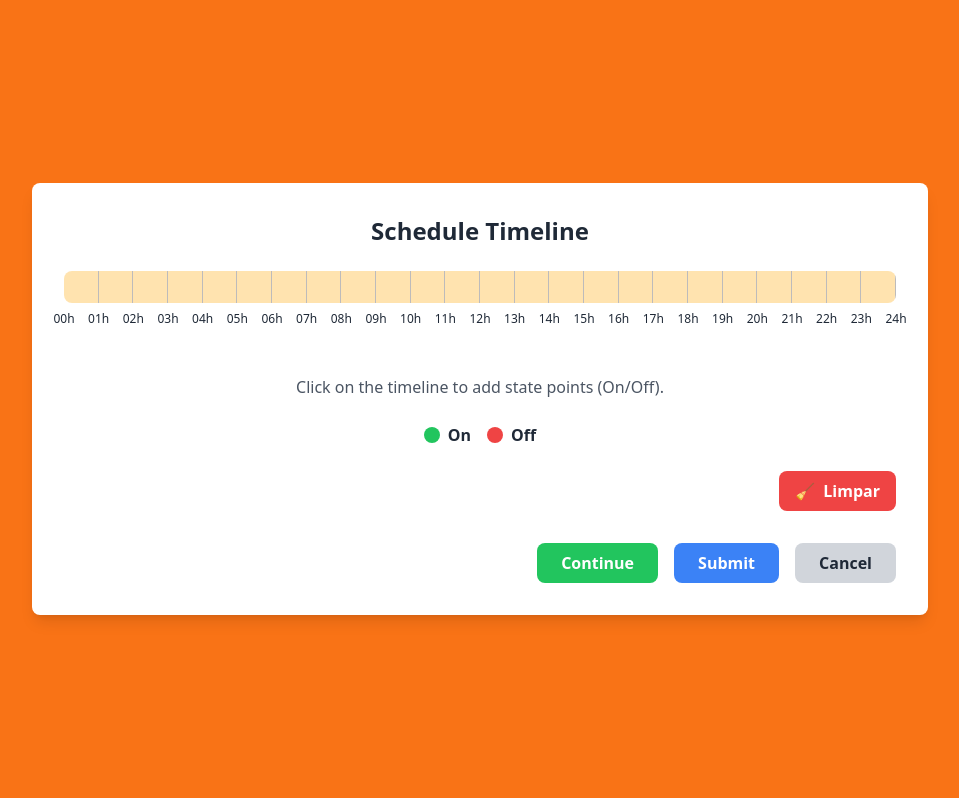
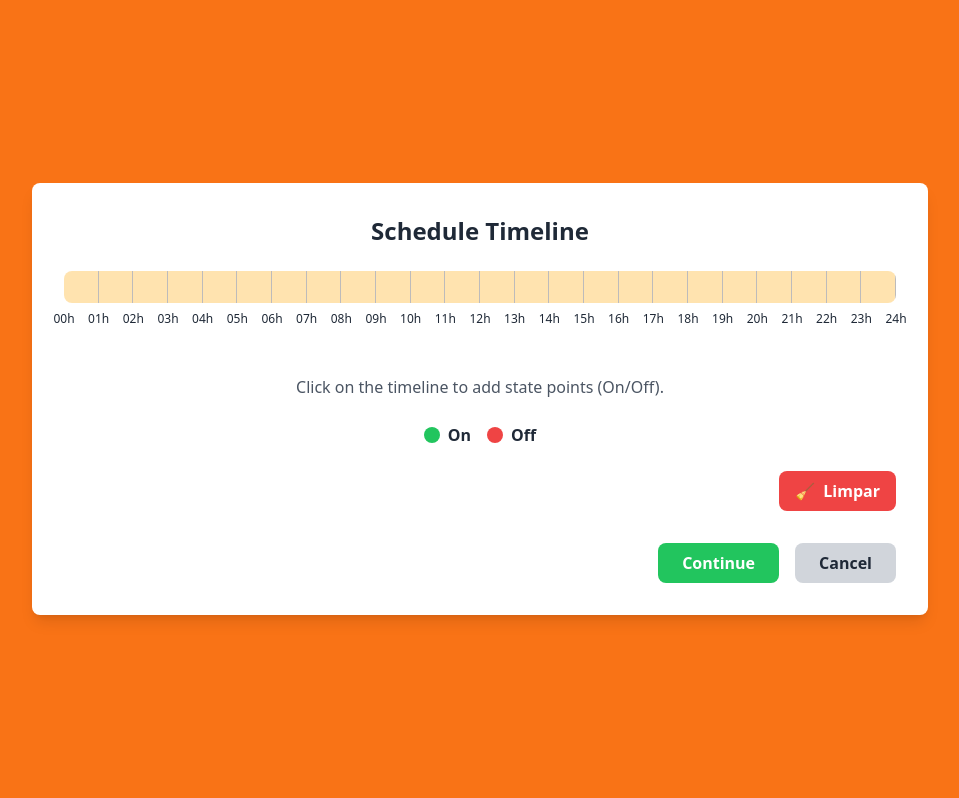
Before and after one commit to joaopblume/cloudboosting, a Django app: page /vm/1/schedule/ in a window 1280 px wide. Shown: the part 81-879 px from the top of the page, without its empty margins (160-1119 px from the left). Run offline with Django 5.2, Linux system fonts and the light colour scheme; the first user in the database is signed in; tables that the repository leaves empty hold one stand-in row (Sample ...); some libraries are stand-ins or nearby versions; some web fonts are replaced.

Commit message:
Backend receiving data from intervals and repetition data

```diff
--- a/cloudb/api_rest/templates/agendar_vm.html
+++ b/cloudb/api_rest/templates/agendar_vm.html
@@ -84,15 +84,7 @@
             <button type="button" id="continue-schedule" class="bg-green-500 hover:bg-green-600 text-white px-6 py-2 rounded-lg font-bold transition duration-300">
                 Continue
             </button>
-            <form method="post" action="{% url 'agendar_vm' instance_id=instance_id %}">
-                {% csrf_token %}
-                <input type="hidden" name="intervals" id="intervals-data">
-                <input type="hidden" name="repetition" id="repetition-data">
 
-
-                <button type="submit" id="submit-schedule" class="bg-blue-500 hover:bg-blue-600 text-white px-6 py-2 rounded-lg font-bold transition duration-300">
-                    Submit
-                </button>
             </form>
             <button type="button" class="bg-gray-300 hover:bg-gray-400 text-gray-800 px-6 py-2 rounded-lg font-bold transition duration-300">
                 Cancel
@@ -102,15 +94,17 @@
 </div>
 
 <!-- Tela de Repetições -->
+<!-- Tela de Repetições -->
 <div id="repetition-screen" class="is-hidden fixed inset-0 z-50 flex items-center justify-center">
-    <div class="bg-white rounded-lg shadow-lg w-11/12 max-w-4xl p-8">
+    <form method="post" action="{% url 'agendar_vm' instance_id=instance_id %}" id="schedule-form" class="bg-white rounded-lg shadow-lg w-11/12 max-w-4xl p-8">
+        {% csrf_token %}
         <h1 class="text-2xl font-bold text-gray-800 mb-6 text-center">Repetições</h1>
         <!-- Opções de Repetição -->
         <div class="flex justify-center mb-6">
-                <button id="weekly-option" class="repetition-option bg-orange-500 text-white active px-4 py-2 mx-2 rounded-lg font-semibold border border-gray-300 hover:bg-orange-500 hover:text-white transition active">
+            <button type="button" id="weekly-option" class="repetition-option bg-orange-500 text-white active px-4 py-2 mx-2 rounded-lg font-semibold border border-gray-300 hover:bg-orange-500 hover:text-white transition active">
                 Semanalmente
             </button>
-                <button id="specific-days-option" class="repetition-option px-4 py-2 mx-2 rounded-lg font-semibold border text-black border-gray-300 hover:bg-orange-500 hover:text-white transition">
+            <button type="button" id="specific-days-option" class="repetition-option px-4 py-2 mx-2 rounded-lg font-semibold border text-black border-gray-300 hover:bg-orange-500 hover:text-white transition">
                 Dia específico do mês
             </button>
         </div>
@@ -163,15 +153,21 @@
                 </div>
             </div>
         </div>
+
+        <!-- Campos Ocultos para Dados -->
+        <input type="hidden" name="intervals" id="intervals-data">
+        <input type="hidden" name="repetition" id="repetition-data">
+
         <!-- Botões de Ação -->
         <div class="flex justify-end space-x-4 mt-8">
             <button type="button" id="back-to-timeline" class="bg-gray-300 hover:bg-gray-400 text-gray-800 px-6 py-2 rounded-lg font-bold transition duration-300">
                 Voltar
             </button>
-            <button type="button" id="confirm-repetition" class="bg-green-500 hover:bg-green-600 text-white px-6 py-2 rounded-lg font-bold transition duration-300">
+            <button type="submit" id="confirm-repetition" class="bg-green-500 hover:bg-green-600 text-white px-6 py-2 rounded-lg font-bold transition duration-300">
                 Confirmar
             </button>
         </div>
+    </form>
 </div>
 
 <script>
@@ -288,16 +284,6 @@ document.addEventListener('DOMContentLoaded', function () {
         renderCalendar(currentDate);
     }
 
-    // Confirmar os dias selecionados
-    confirmRepetitionButton.addEventListener('click', function () {
-        const selectedDays = Array.from(document.querySelectorAll('.day-button.active')).map(button =>
-            button.textContent.trim()
-        );
-
-        console.log('Dias Selecionados:', selectedDays);
-        alert(`Você selecionou os dias: ${selectedDays.join(', ')}`);
-    });
-
     // Selecionar ou deselecionar dias
     document.querySelectorAll('.day-button').forEach(button => {
         button.addEventListener('click', function () {
@@ -396,11 +382,12 @@ document.addEventListener('DOMContentLoaded', function () {
             const selectedDays = Array.from(document.querySelectorAll('.day-button.active')).map(button =>
                 button.textContent.trim()
             );
-            console.log('Dias da Semana Selecionados:', selectedDays);
-            alert(`Você selecionou os dias: ${selectedDays.join(', ')}`);
+            repetitionData = {
+                type: 'weekly',
+                days: selectedDays
+            };
+
         } else if (selectedOption === 'specific-days-option') {
-            // Utilizar as datas selecionadas no calendário
-            console.log('Datas Específicas Selecionadas:', selectedDates);
             // Utilizar as datas selecionadas no calendário
              repetitionData = {
                 type: 'specific-days',
@@ -413,6 +400,36 @@ document.addEventListener('DOMContentLoaded', function () {
         repetitionField.value = JSON.stringify(repetitionData);
 
         // Submeter o formulário ou continuar com o fluxo desejado
+        const points = Array.from(document.querySelectorAll('#timeline > div'));
+        const intervals = [];
+        points.sort((a, b) => parseFloat(a.style.left) - parseFloat(b.style.left));
+        let currentInterval = null;
+
+        points.forEach(point => {
+            const state = point.getAttribute('data-state');
+            const positionX = parseFloat(point.style.left);
+            const totalMinutes = Math.round((positionX / 100) * 1440);
+            const hours = Math.floor(totalMinutes / 60);
+            const minutes = totalMinutes % 60;
+            const time = `${String(hours).padStart(2, '0')}:${String(minutes).padStart(2, '0')}`;
+
+            if (state === 'on') {
+                currentInterval = { inicio: time };
+            } else if (state === 'off' && currentInterval) {
+                currentInterval.fim = time;
+                intervals.push(currentInterval);
+                currentInterval = null;
+            } else {
+                console.error('Invalid state:', state);
+            }
+        });
+
+        const intervalsField = document.getElementById('intervals-data');
+        intervalsField.value = JSON.stringify(intervals);
+
+
+        console.log('Repetição:', repetitionField.value);
+        console.log('Intervalos: ', intervals);
         alert('Repetição configurada com sucesso!');
         repetitionScreen.classList.remove('is-visible');
         repetitionScreen.classList.add('is-hidden');
@@ -554,42 +571,6 @@ document.addEventListener('DOMContentLoaded', function () {
             }
         });
     });
-
-
-    document.getElementById('submit-schedule').addEventListener('click', function () {
-        const points = Array.from(document.querySelectorAll('#timeline > div'));
-        const intervals = [];
-
-        points.sort((a, b) => parseFloat(a.style.left) - parseFloat(b.style.left));
-
-        let currentInterval = null;
-
-        points.forEach(point => {
-            const state = point.getAttribute('data-state');
-            const positionX = parseFloat(point.style.left);
-            const totalMinutes = Math.round((positionX / 100) * 1440);
-            const hours = Math.floor(totalMinutes / 60);
-            const minutes = totalMinutes % 60;
-            const time = `${String(hours).padStart(2, '0')}:${String(minutes).padStart(2, '0')}`;
-
-            if (state === 'on') {
-                currentInterval = { inicio: time };
-            } else if (state === 'off' && currentInterval) {
-                currentInterval.fim = time;
-                intervals.push(currentInterval);
-                currentInterval = null;
-            } else {
-                console.error('Invalid state:', state);
-            }
-        });
-
-        const intervalsField = document.getElementById('intervals-data');
-        intervalsField.value = JSON.stringify(intervals);
-
-        console.log('Intervalos Enviados:', intervals); // Log para verificar os dados gerados
-
-
-    });
 });
 
 </script>
--- a/cloudb/api_rest/views.py
+++ b/cloudb/api_rest/views.py
@@ -160,6 +160,8 @@ def agendar_vm(request, instance_id):
             intervals_data = request.POST.get("intervals", "[]")  # Não faz JSON parse ainda
             print("Raw Intervals Data:", intervals_data)  # Log para depuração
             intervals_data = json.loads(intervals_data)  # Tenta fazer o parse
+            repetition_data = request.POST.get("repetition", "{}")  # Não faz JSON parse ainda
+            print("Raw Repetition Data:", repetition_data)  # Log para depuração
         except json.JSONDecodeError:
             return HttpResponseBadRequest(f"Invalid intervals data: {intervals_data}")
 
```
Also changed, not shown: other parts of cloudb/api_rest/templates/agendar_vm.html (+5 -9 lines). Lines whose indentation alone changed are shown as unchanged.
